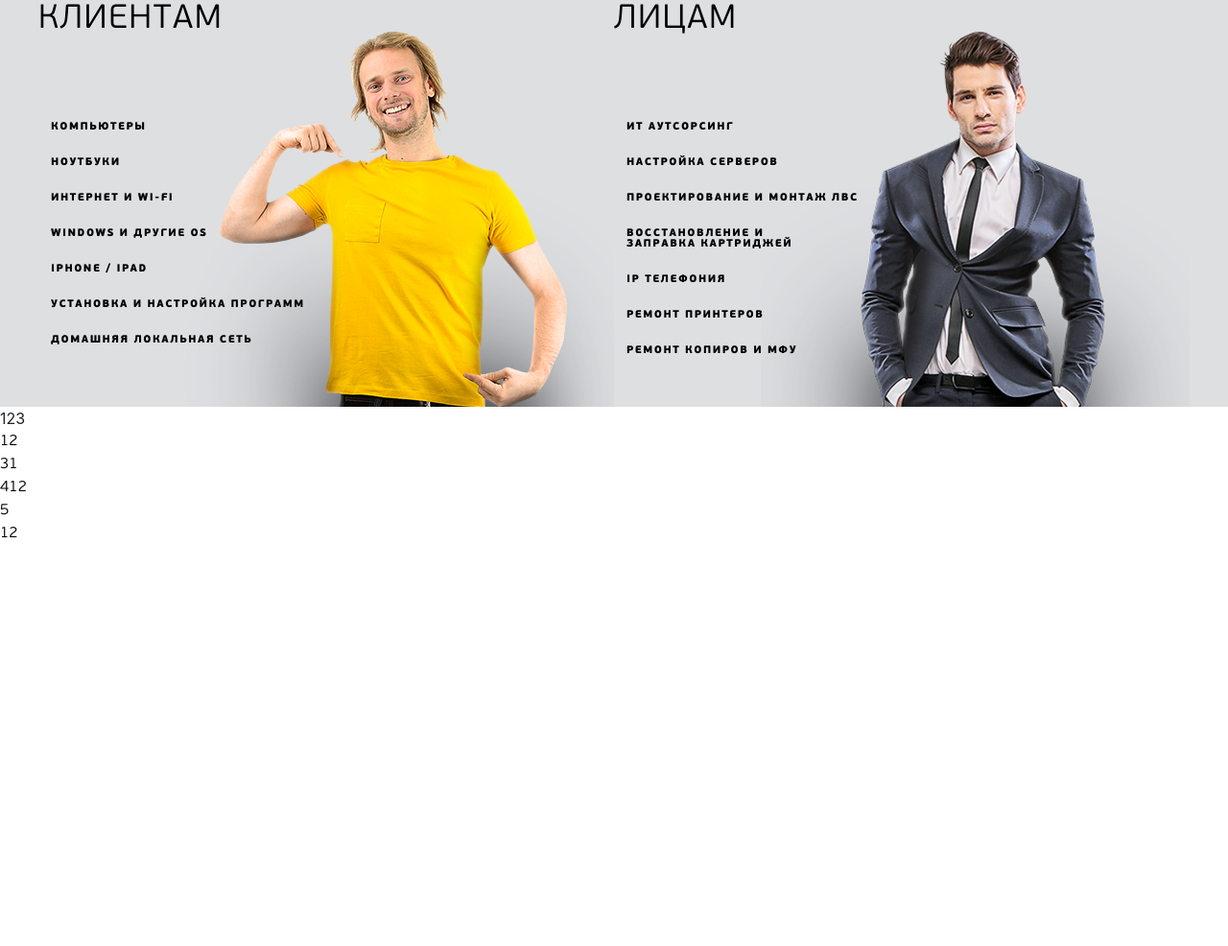
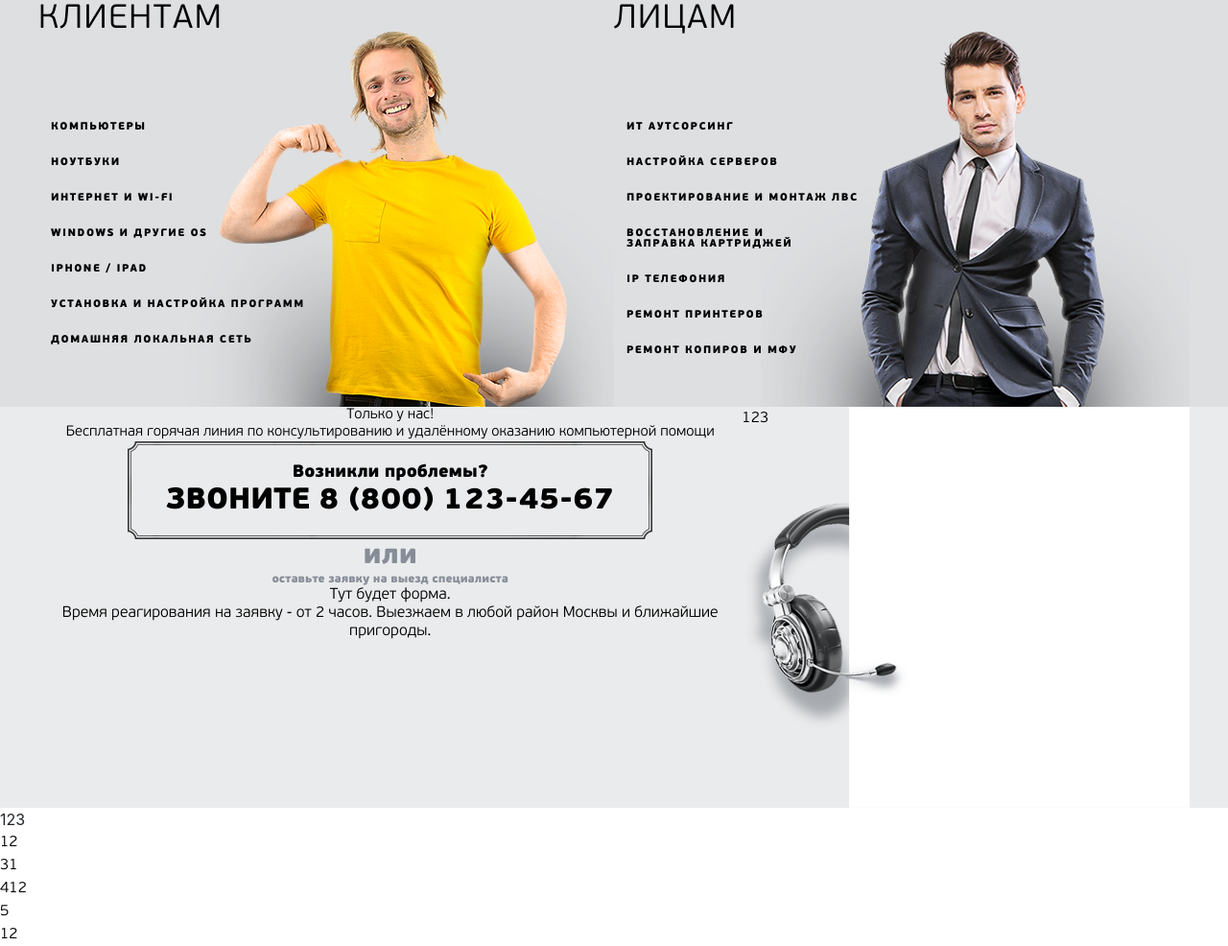
Before and after one commit to rwcalinin/it-tech-company, a website built with webpack: page src/index.html in a window 1280 px wide. Shown: the part 635-1621 px from the top of the page at 96% size. Before the commit the page ends 1203 px from the top, so only its background shows below. Built offline with nearby package versions, Linux system fonts and the light colour scheme; files whose address does not match are found by name.

Commit message:
callback++

```diff
--- a/src/index.html
+++ b/src/index.html
@@ -71,12 +71,18 @@
         <div class="container">
 
             <nav class="menu__nav">
-                <a href="#" class="menu__item"><img src="./icons/menu/about-us.png" alt="about us" class="menu__icon">О нас</a>
-                <a href="#" class="menu__item"><img src="./icons/menu/staff.png" alt="staff" class="menu__icon">Сотрудники</a>
-                <a href="#" class="menu__item"><img src="./icons/menu/vacancies.png" alt="vacancy" class="menu__icon">Вакансии</a>
-                <a href="#" class="menu__item"><img src="./icons/menu/articles.png" alt="articles" class="menu__icon">Статьи</a>
-                <a href="#" class="menu__item"><img src="./icons/menu/documents.png" alt="documents" class="menu__icon">Документы</a>
-                <a href="#" class="menu__item"><img src="./icons/menu/feedback.png" alt="feedback" class="menu__icon">Отзывы</a>
+                <a href="#" class="menu__item"><img src="./icons/menu/about-us.png" alt="about us" class="menu__icon">О
+                    нас</a>
+                <a href="#" class="menu__item"><img src="./icons/menu/staff.png" alt="staff"
+                        class="menu__icon">Сотрудники</a>
+                <a href="#" class="menu__item"><img src="./icons/menu/vacancies.png" alt="vacancy"
+                        class="menu__icon">Вакансии</a>
+                <a href="#" class="menu__item"><img src="./icons/menu/articles.png" alt="articles"
+                        class="menu__icon">Статьи</a>
+                <a href="#" class="menu__item"><img src="./icons/menu/documents.png" alt="documents"
+                        class="menu__icon">Документы</a>
+                <a href="#" class="menu__item"><img src="./icons/menu/feedback.png" alt="feedback"
+                        class="menu__icon">Отзывы</a>
             </nav>
 
         </div>
@@ -88,7 +94,8 @@
         <div class="container">
 
             <div class="service__block">
-                <div class="service__title">Частным <div class="service__title-small">клиентам</div></div>
+                <div class="service__title">Частным <div class="service__title-small">клиентам</div>
+                </div>
                 <div class="service__boxlist">
                     <ul class="service__list">
                         <li class="service__item">Компьютеры</li>
@@ -103,7 +110,8 @@
                 </div>
             </div>
             <div class="service__block service__block-black">
-                <div class="service__title">Юридическим <div class="service__title-small">лицам</div></div>
+                <div class="service__title">Юридическим <div class="service__title-small">лицам</div>
+                </div>
                 <div class="service__boxlist">
                     <ul class="service__list">
                         <li class="service__item black-bg">ИТ Аутсорсинг</li>
@@ -122,6 +130,38 @@
     </section>
     <!-- SERVICE---SERVICE -->
 
+    <!-- CALLBACK ! CALLBACK -->
+    <section class="callback">
+        <div class="container">
+
+            <div class="callback__hotline">
+                <div class="callback__descr">
+                    Только у нас! <br>
+                    Бесплатная горячая линия по консультированию и удалённому оказанию компьютерной помощи
+                </div>
+                <div class="callback__call-us">
+                    <div class="callback__call-us-text">Возникли проблемы?</div>
+                    <div class="callback__call-us-number">Звоните <a href="tel:88001234567" class="callback__tel">8 (800) 123-45-67</a></div>
+                </div>
+                <div class="callback__or">
+                    <div class="callback__or-or">или</div> оставьте заявку на выезд специалиста
+                </div>
+                <div class="callback__formbox">
+                    Тут будет форма.
+                </div>
+                <div class="callback__ps">
+                    Время реагирования на заявку - от 2 часов. Выезжаем в любой район Москвы и ближайшие пригороды.
+                </div>
+            </div>
+
+            <div class="callback__your-consult">
+                123
+            </div>
+
+        </div>
+    </section>
+    <!-- CALLBACK---CALLBACK -->
+
     123
     <div>12</div>
     <div>31</div>
--- /dev/null
+++ b/src/sass/modules/_callback.scss
@@ -0,0 +1,58 @@
+.callback {
+    height: 418px;
+    background-color: #eaebec;
+    .container {
+        display: flex;
+        justify-content: space-between;
+    }
+    // ! ---------------
+    &__hotline {
+        text-align: center;
+        line-height: normal;
+    }
+    &__descr {
+        font-size: 15px;
+    }
+    &__call-us {
+        display: flex;
+        flex-direction: column;
+        justify-content: center;
+        height: 102px;
+        background: url('../../img/border.png') center no-repeat;
+        &-text {
+            font-size: 18px;
+            font-weight: 900;
+        }
+        &-number {
+            text-transform: uppercase;
+            font-size: 31px;
+            font-weight: 900;
+            a {
+                font-weight: 900;
+                color: #000;
+                &:hover {
+                    color: #000;
+                    text-decoration: none;
+                }
+            }
+        }
+    }
+    &__or {
+        font-size: 12px;
+        font-weight: 900;
+        color: #878d98;
+        &-or{
+            font-size: 29px;
+            font-weight: 900;
+            color: #878d98;
+        }
+    }
+    // ! <--------------
+
+    // ! ---------------
+    &__your-consult {
+        width: 492px;
+        background: url('../../img/micro-block.png');
+    }
+    // ! <--------------
+}
--- a/src/sass/style.scss
+++ b/src/sass/style.scss
@@ -56,4 +56,5 @@
 @import './modules/header';
 @import './modules/menu';
 @import './modules/service';
+@import './modules/callback';
 // ! <------------------------------------
```
Also changed, not shown: dist/css/style.css, dist/index.html.
